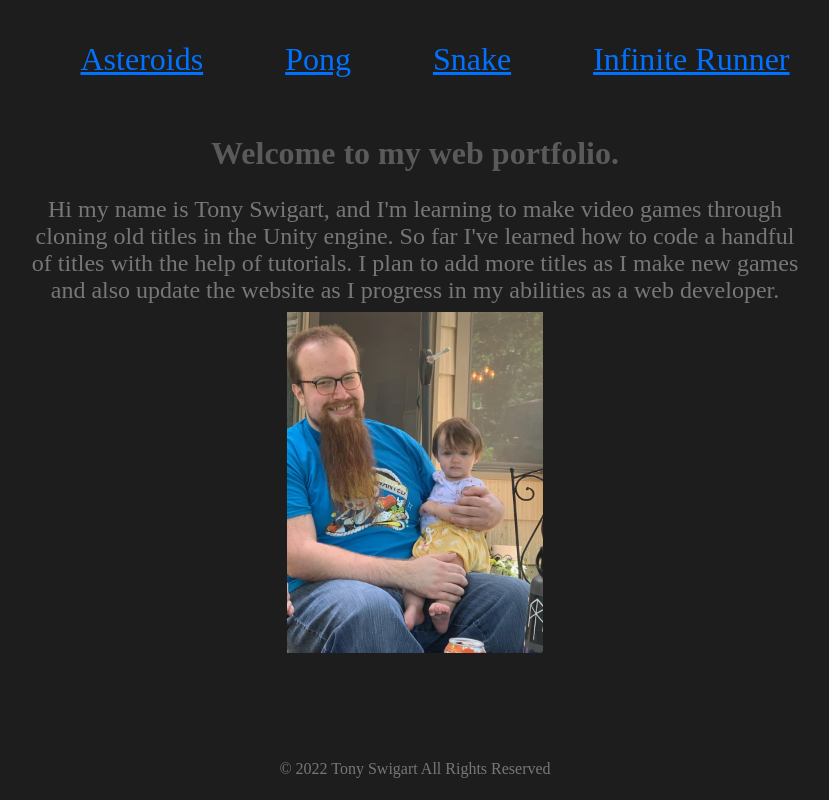
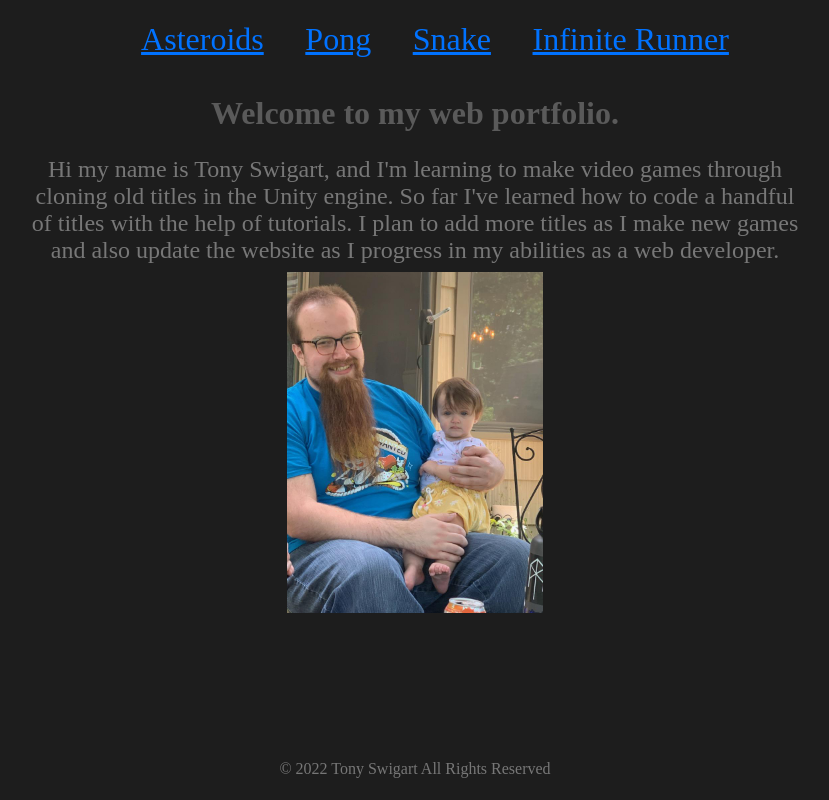
Before and after one commit to raitonnin/raitonnin.github.io, a plain HTML site: page index.html in a window 1280 px wide. Shown: the whole page, without its empty margins (225-1054 px from the left). Drawn offline with Linux system fonts and the light colour scheme.

Commit message:
Update style.css
first september commit

```diff
--- a/style.css
+++ b/style.css
@@ -16,8 +16,8 @@
   margin: auto;
 }
 #navbar div {
-  border: 1px rgba(204, 204, 204, 0) solid;
-  padding: 40px;
+  border: 1vh rgba(204, 204, 204, 0) solid;
+  padding: 1vw;
 }
 a:link {
   color: rgb(0, 114, 255);
@@ -82,8 +82,6 @@ img {
   text-align: center;
 }
 @media screen and (max-width: 1920px) {
-  body {
-  }
   .introduction {
     font-size: 1.5em;
   }
@@ -95,8 +93,6 @@ img {
   }
 }
 @media screen and (max-width: 2140px) and (min-width: 1920px) {
-  body {
-  }
   .introduction {
     font-size: 2em;
   }
```
